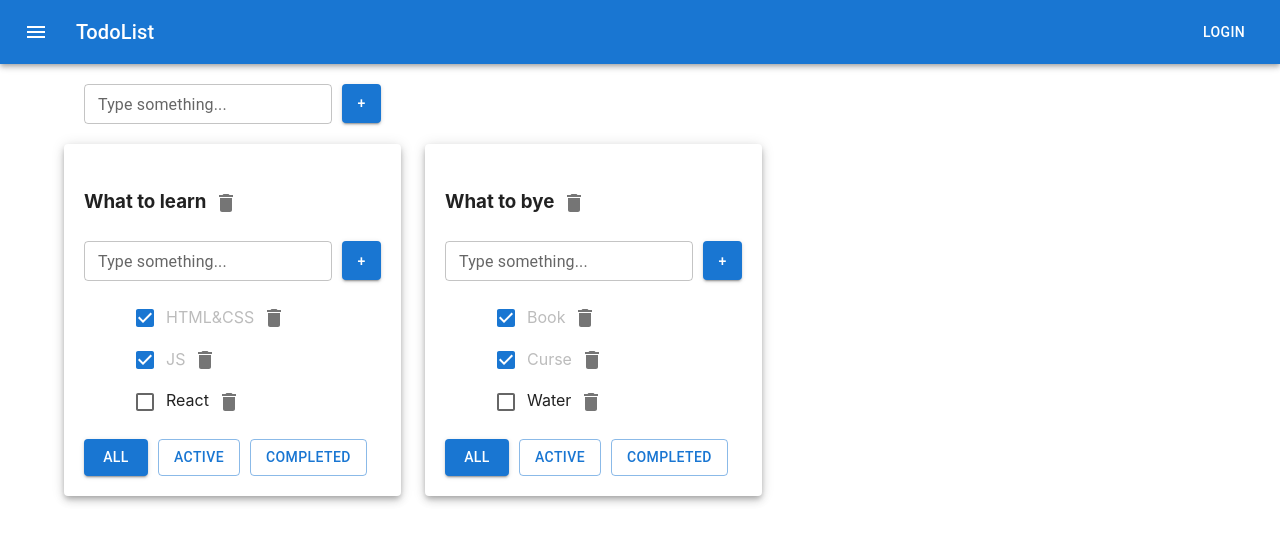
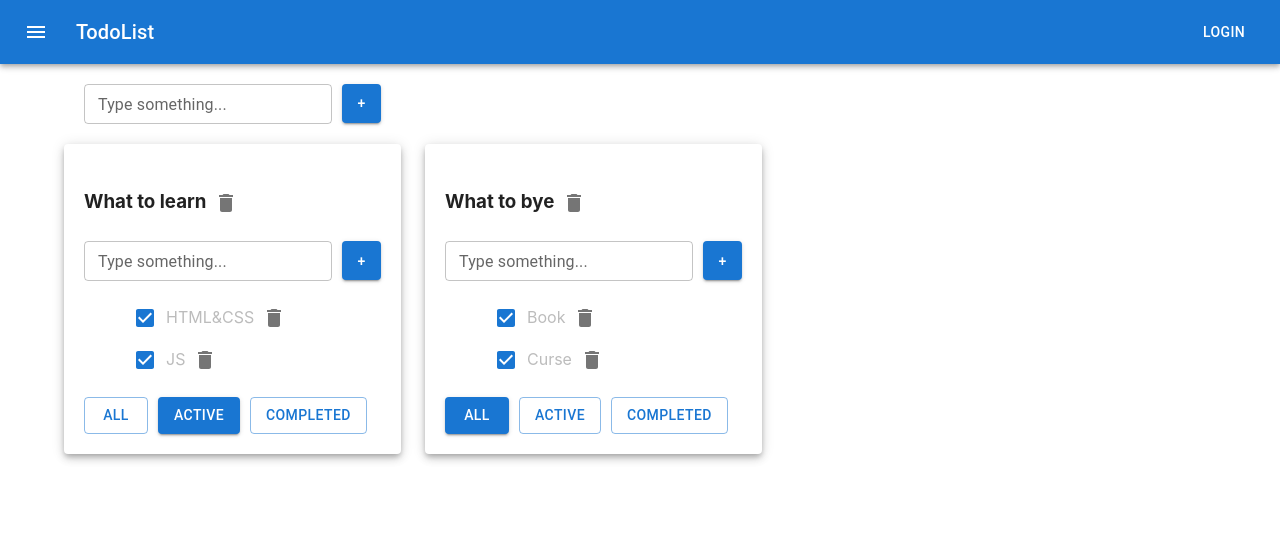
Before and after one commit to KirillDolzhenkov/task-manager-app, a React (Create React App) app: page / in a window 1280 px wide. Shown: the top 542 px of the page. Built offline with nearby package versions, Linux system fonts and the light colour scheme.

Commit message:
code style

```diff
--- a/src/App.tsx
+++ b/src/App.tsx
@@ -1,13 +1,13 @@
 import React, { useState } from 'react';
 import { v1 } from 'uuid';
+import Container from "@mui/material/Container";
+import Grid from '@mui/material/Grid'
+import Paper from '@mui/material/Paper';
+
 import './App.css';
 import {Todolist} from './Todolist';
 import {AddItemForm} from "./components/AddItemForm";
 import {ButtonAppBar} from "./ButtonAppBar";
-import Container from "@mui/material/Container";
-import Grid from '@mui/material/Grid'
-import Paper from '@mui/material/Paper';
-
 
 export type TasksType = {
     id: string
@@ -21,17 +21,9 @@ export type TodoListsType = {
     filterValue: FilterValueType
 }
 
-export type FilterValueType = "All" | "Active" | "Completed"
+export type FilterValueType = "all" | "active" | "completed"
 
 function App() {
-
-    /*const [tasks, setTasks] = useState<Array<TasksType>>([
-        {id: v1(), isDone: true, name: 'HTML&CSS'},
-        {id: v1(), isDone: true, name: 'JS'},
-        {id: v1(), isDone: false, name: 'React'},
-    ]);*/
-
-    /*const [filterValue, setFilterValue] = useState<FilterValueType>("All");*/
 
     const todoListId1 = v1();
     const todoListId2 = v1();
@@ -50,8 +42,8 @@ function App() {
     });
 
     const [todoLists, setTodoLists] = useState<Array<TodoListsType>>([
-        {id: todoListId1, name: 'What to learn', filterValue: "All"},
-        {id: todoListId2, name: 'What to bye', filterValue: "All"},
+        {id: todoListId1, name: 'What to learn', filterValue: "active"},
+        {id: todoListId2, name: 'What to bye', filterValue: "all"},
     ]);
 
     const removeTask = (todoListId: string, taskId: string) => {
@@ -75,7 +67,7 @@ function App() {
         setTasks({...tasks, [todoListId]: tasks[todoListId].map(el=>el.id ===taskId ? {...el, name}: el)});
     }
 
-    const getTasksForTodolist = (todoListId: string, filterValue: FilterValueType) => {
+    /*const getTasksForTodolist = (todoListId: string, filterValue: FilterValueType) => {
         let tasksForTodoList = tasks[todoListId];
         switch (filterValue) {
             case "Active": {
@@ -89,7 +81,7 @@ function App() {
             }
         }
 
-    }
+    }*/
 
     const removeTodoLIst = (todoListId: string) => {
         setTodoLists([...todoLists.filter(el=>el.id !== todoListId)]);
@@ -98,7 +90,7 @@ function App() {
 
     const AddTodoList = (title: string) => {
         const newId = v1();
-        const newTodoList: TodoListsType = {id: newId, name: title, filterValue: "All"}
+        const newTodoList: TodoListsType = {id: newId, name: title, filterValue: "all"}
         setTodoLists( [newTodoList, ...todoLists]);
         setTasks({[newId]: [], ...tasks});
     }
@@ -107,7 +99,7 @@ function App() {
         setTodoLists(todoLists.map(el => el.id === todoListId ? {...el, name}: el));
     }
 
-    const mappedTodoLists = todoLists.map(tl => {
+    const mappedTodoLists: JSX.Element[] = todoLists.map(tl => {
         return (
             <Grid item>
                 <Paper elevation={5} sx={{padding: "20px"}}>
@@ -116,7 +108,7 @@ function App() {
                         id={tl.id}
                         name={tl.name}
                         filter={tl.filterValue}
-                        tasks={getTasksForTodolist(tl.id, tl.filterValue)}
+                        tasks={tasks[tl.id]}
                         removeTask={removeTask}
                         addTask={addTask}
                         changFilterValue={changFilterValue}
--- a/src/TodoList.tsx
+++ b/src/TodoList.tsx
@@ -1,17 +1,15 @@
 import React, {useState} from "react";
+import IconButton from '@mui/material/IconButton';
+import Checkbox from '@mui/material/Checkbox';
+import DeleteIcon from '@mui/icons-material/Delete';
+import Button from "@mui/material/Button";
+import {jsx} from "@emotion/react";
+import JSX = jsx.JSX;
+
 import {FilterValueType, TasksType} from "./App";
-import {ButtonComponent} from "./components/ButtonComponent";
 import {AddItemForm} from "./components/AddItemForm";
 import styles from "./Todolist.module.css";
 import {EditTableSpan} from "./components/EditTableSpan";
-
-import IconButton from '@mui/material/IconButton';
-import Checkbox from '@mui/material/Checkbox';
-import DeleteIcon from '@mui/icons-material/Delete';
-
-import {jsx} from "@emotion/react";
-import JSX = jsx.JSX;
-import Button from "@mui/material/Button";
 
 type TodolistPropsType = {
     id: string
@@ -29,26 +27,18 @@ type TodolistPropsType = {
 
 export const Todolist: React.FC<TodolistPropsType> = (props) => {
 
-    /*const {
-        id,
-        name,
-        tasks,
-        removeTask,
-        addTask,
-        changFilterValue,
-        changeIsDoneValue
-    } = props;*/
+    const [selectedButton, setSelectedButton] = useState<FilterValueType>(props.filter);
+    const allButtonVariant = selectedButton === "all" ? "contained" : "outlined";
+    const activeButtonVariant = selectedButton === "active" ? "contained" : "outlined";
+    const completedButtonVariant = selectedButton === "completed" ? "contained" : "outlined";
 
-    const [selectedButton, setSelectedButton] = useState<FilterValueType>(props.filter);
-
-    /*const allButtonClassname = selectedButton === "All" ? styles.selectedButton : "";
-    const activeButtonClassname = selectedButton === "Active" ? styles.selectedButton : "";
-    const completedButtonClassname = selectedButton === "Completed" ? styles.selectedButton : "";*/
-
-    const allButtonVariant = selectedButton === "All" ? "contained" : "outlined";
-    const activeButtonVariant = selectedButton === "Active" ? "contained" : "outlined";
-    const completedButtonVariant = selectedButton === "Completed" ? "contained" : "outlined";
-
+    let tasksForTodoList = props.tasks;
+    if (props.filter) {
+        tasksForTodoList = props.tasks.filter(t => !t.isDone);
+    }
+    if (props.filter) {
+        tasksForTodoList = props.tasks.filter(t => t.isDone);
+    }
     const onRemoveTask = (id: string, taskId: string) => {
         props.removeTask(id, taskId);
     }
@@ -62,39 +52,27 @@ export const Todolist: React.FC<TodolistPropsType> = (props) => {
     const onRemoveTodoHandler = (todoListId: string) => {
         props.removeTodoLIst(todoListId);
     }
-
     const onAddTask = (taskId: string, title: string) => {
         props.addTask(taskId, title);
     }
-
     const onUpdateTask = (taskId: string, title: string) => {
         props.changeTaskTitle(props.id, taskId, title);
     }
-
-    const onUpdateTodo = (title: string)=> {
+    const onUpdateTodo = (title: string) => {
         props.changeTodoTitle(props.id, title);
     }
+    const onAllHandler = () => onChangeFilter(props.id, 'all');
+    const onActiveHandler = () => onChangeFilter(props.id, 'active');
+    const onCompletedHandler = () => onChangeFilter(props.id, 'completed');
 
-    const mappedTasks: JSX.Element[] = props.tasks.map(t => {
+    const mappedTasks: JSX.Element[] = tasksForTodoList.map(t => {
         return (
             <li key={t.id} >
-
-                {/*<ButtonComponent
-                    name={"X"}
-                    callBack={()=>onRemoveTask(props.id, t.id)}
-                />*/}
-
                 <Checkbox
                     checked={t.isDone}
                     onChange={(event) => onIsDoneValue(t.id, event)}
                 />
 
-
-                {/*<input
-                    type="checkbox"
-                    checked={t.isDone}
-                    onChange={(event) => onIsDoneValue(t.id, event)}
-                />*/}
                 <EditTableSpan
                     className={t.isDone ? styles.isDone : ""}
                     name={t.name}
@@ -108,10 +86,6 @@ export const Todolist: React.FC<TodolistPropsType> = (props) => {
         )
     });
 
-    const onAllHandler = () => onChangeFilter(props.id, 'All');
-    const onActiveHandler = () => onChangeFilter(props.id, 'Active');
-    const onCompletedHandler = () => onChangeFilter(props.id, 'Completed');
-
     return (
         <div>
             <h3>
@@ -119,11 +93,6 @@ export const Todolist: React.FC<TodolistPropsType> = (props) => {
                     name={props.name}
                     callBack={(title)=>onUpdateTodo(title)}
                 />
-
-                {/*<ButtonComponent
-                    name={"X"}
-                    callBack={()=>onRemoveTodoHandler(props.id)}
-                />*/}
 
                 <IconButton>
                     <DeleteIcon onClick={()=>onRemoveTodoHandler(props.id)}/>
@@ -141,33 +110,17 @@ export const Todolist: React.FC<TodolistPropsType> = (props) => {
                     variant={allButtonVariant}
                     onClick={onAllHandler}
                 >All</Button>
+
                 <Button
                     variant={activeButtonVariant}
                     onClick={onActiveHandler}
                 >Active</Button>
+
                 <Button
                     variant={completedButtonVariant}
                     onClick={onCompletedHandler}
                 >Completed</Button>
-
-
-                {/*<ButtonComponent
-                    className={allButtonClassname}
-                    name={"All"}
-                    callBack={() => onChangeFilter(props.id, 'All')}
-                />
-                <ButtonComponent
-                    className={activeButtonClassname}
-                    name={"Active"}
-                    callBack={() => onChangeFilter(props.id,'Active')}
-                />
-                <ButtonComponent
-                    className={completedButtonClassname}
-                    name={"Completed"}
-                    callBack={() => onChangeFilter(props.id,'Completed')}
-                />*/}
-
             </div>
         </div>
-    )
+    );
 }
```
